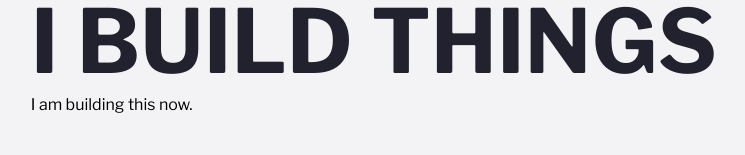
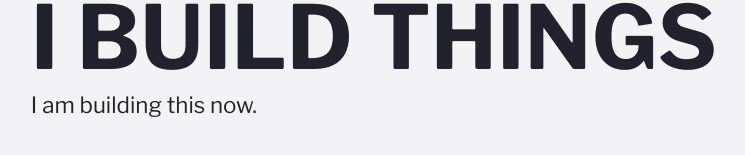
Before and after one commit to mikefreiman/devapp, a Next.js app: page / in a window 1280 px wide. Shown: the part 349-504 px from the top of the page, without its empty margins (266-1011 px from the left). Built offline with nearby package versions, Linux system fonts and the light colour scheme.

Commit message:
Added type styles

```diff
--- a/pages/index.js
+++ b/pages/index.js
@@ -16,7 +16,7 @@ export default function Home() {
       </Head>
         <div className={franklin.className}>
             <h1 className={styles.fluidType}>I build things</h1>
-            <p>I am building this now.</p>
+            <p className={styles.type}>I am building this now.</p>
         </div>
     </>
   )
--- a/styles/Home.module.css
+++ b/styles/Home.module.css
@@ -3,3 +3,8 @@
     text-transform: uppercase;
     color: var(--text-color);
 }
+
+.type {
+    color: var(--text-color);
+    font-size: 1.4rem;
+}
--- a/styles/globals.css
+++ b/styles/globals.css
@@ -1,6 +1,6 @@
 :root {
-    --body-bg-color: hsl(240, 17%, 90%);
-    --page-bg-color: hsl(240, 16%, 96%);
+    --body-bg-color: hsl(240, 18%, 94%);
+    --page-bg-color: hsl(240, 14%, 96%);
     --page-shadow-color: hsla(201, 11%, 74%, 0.5);
     --section-bg-color: hsl(207, 6%, 20%);
     --text-color: hsl(240, 16%, 16%);
```
